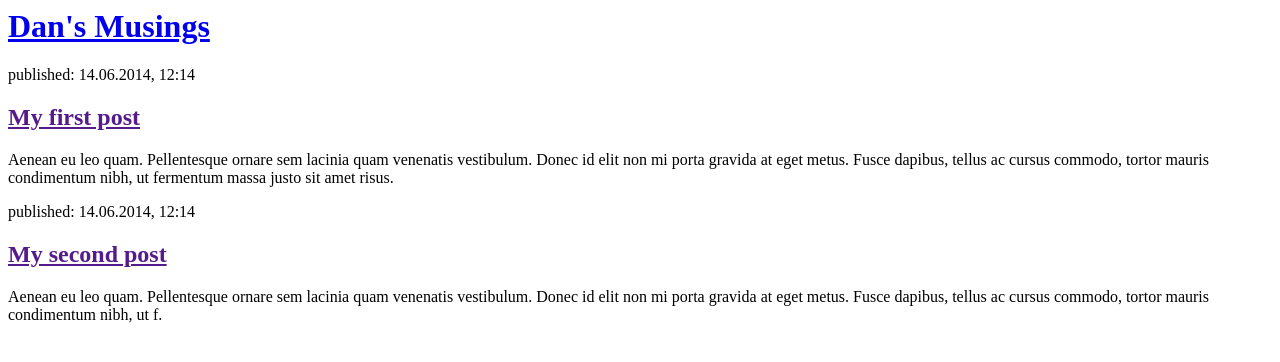
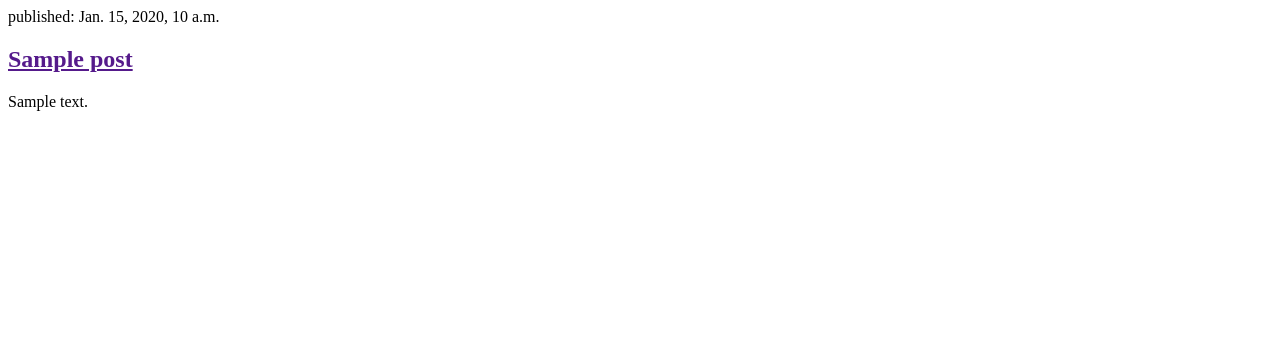
Before and after one commit to djbyrne2/my-first-blog, a Django app: template blog/templates/blog/post_list.html in a window 1280 px wide. Shown: the top 362 px of the page. Run offline with Django 3.2, Linux system fonts and the light colour scheme; the template is opened without the code that fills it: values that come from a table or form of the project are taken from there, others are empty; tables that the repository leaves empty hold one stand-in row (values such as "Sample post").

Commit message:
Modified templates to display posts from the database

```diff
--- a/blog/templates/blog/post_list.html
+++ b/blog/templates/blog/post_list.html
@@ -3,20 +3,12 @@
         <title>Dan's Blog</title>
     </head>
     <body>
-        <div>
-            <h1><a href="/">Dan's Musings</a></h1>
-        </div>
-
-        <div>
-            <p>published: 14.06.2014, 12:14</p>
-            <h2><a href="">My first post</a></h2>
-            <p>Aenean eu leo quam. Pellentesque ornare sem lacinia quam venenatis vestibulum. Donec id elit non mi porta gravida at eget metus. Fusce dapibus, tellus ac cursus commodo, tortor mauris condimentum nibh, ut fermentum massa justo sit amet risus.</p>
-        </div>
-
-        <div>
-            <p>published: 14.06.2014, 12:14</p>
-            <h2><a href="">My second post</a></h2>
-            <p>Aenean eu leo quam. Pellentesque ornare sem lacinia quam venenatis vestibulum. Donec id elit non mi porta gravida at eget metus. Fusce dapibus, tellus ac cursus commodo, tortor mauris condimentum nibh, ut f.</p>
-        </div>
+        {% for post in posts %}
+            <div>
+            <p>published: {{ post.published_date }}</p>
+            <h2><a href="">{{ post.title }}</a></h2>
+            <p>{{ post.text|linebreaksbr }}</p>
+            </div>
+        {% endfor %}
     </body>
 </html>
--- a/blog/views.py
+++ b/blog/views.py
@@ -1,6 +1,9 @@
 from django.shortcuts import render
+from .models import Post
+from django.utils import timezone
 
 # Create your views here.
 
 def post_list(request):
-    return render(request, 'blog/post_list.html', {})
+    posts = Post.objects.filter(published_date__lte=timezone.now()).order_by('published_date')
+    return render(request, 'blog/post_list.html', {'posts': posts})
```
